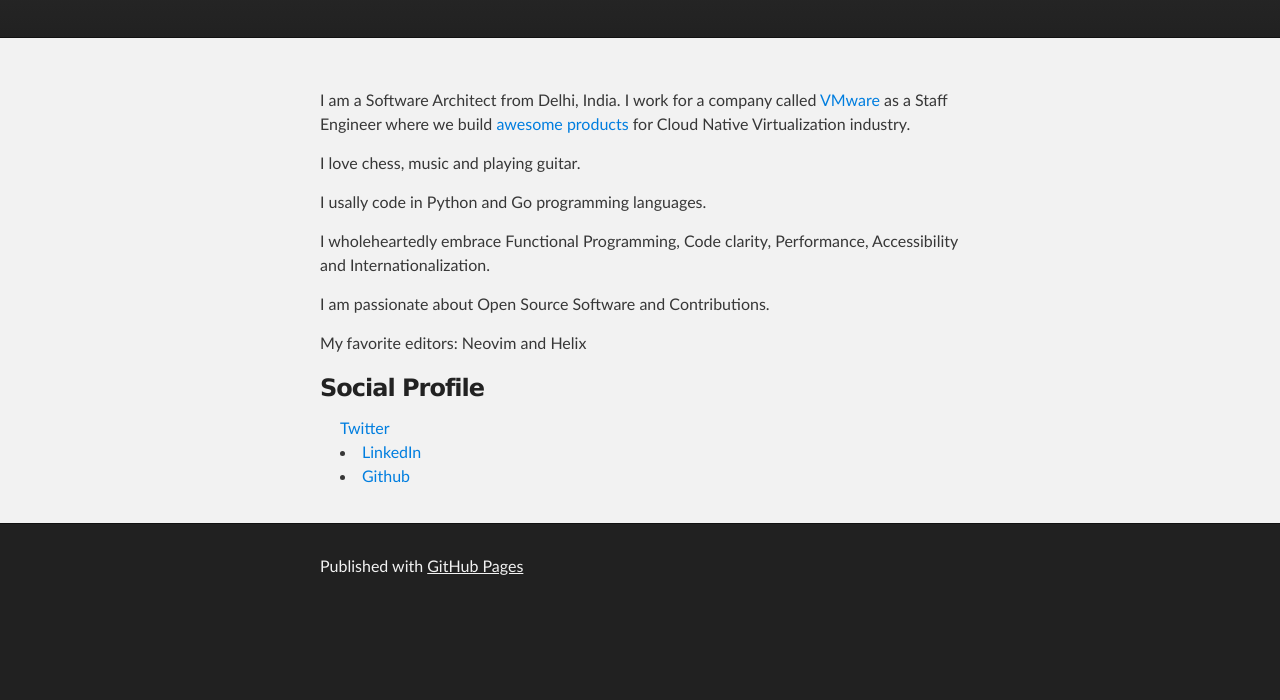
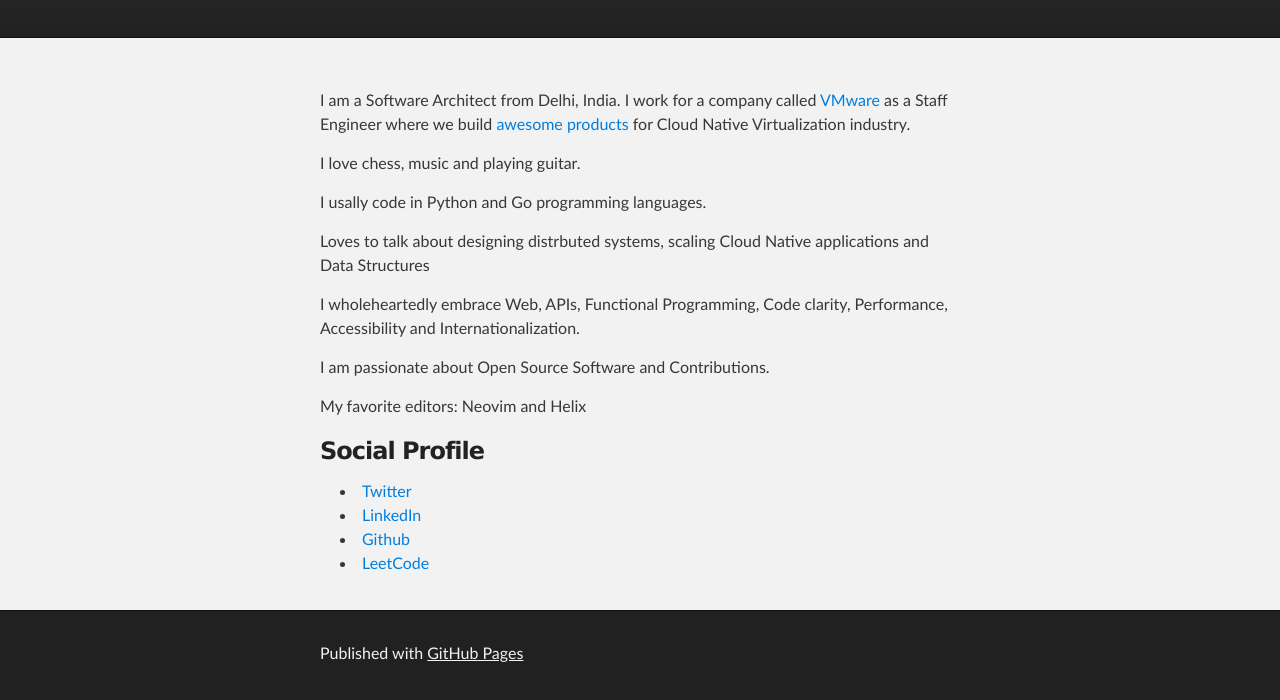
Before and after one commit to c0dehu1k/c0dehu1k.github.io, a plain HTML site: page index.html in a window 1280 px wide. Shown: the part 208-908 px from the top of the page. Before the commit the page ends 821 px from the top, so only its background shows below. Drawn offline with Linux system fonts and the light colour scheme.

Commit message:
My github Website

```diff
--- a/index.html
+++ b/index.html
@@ -35,17 +35,19 @@
 
       <p>I love chess, music and playing guitar.</p>
       <p>I usally code in Python and Go programming languages. </p>
-      <p>I wholeheartedly embrace Functional Programming, Code clarity, Performance, Accessibility and
+      <p>Loves to talk about designing distrbuted systems, scaling Cloud Native applications and Data Structures </p>
+      <p>I wholeheartedly embrace Web, APIs, Functional Programming, Code clarity, Performance, Accessibility and
         Internationalization.</p>
       <p>I am passionate about Open Source Software and Contributions.</p>
-      <p>My favorite editors: <b>Neovim</b> and <b>Helix</b></p>
+      <p>My favorite editors: Neovim and Helix</p>
 
       <h3>
         <a name="support-or-contact" class="anchor" href="#support-or-contact"><span
             class="octicon octicon-link"></span></a>Social Profile
       </h3>
       <ul>
-        <a href="https://www.twitter.com/c0dehu1k">Twitter</a>
+        <li>
+          <a href="https://www.twitter.com/c0dehu1k">Twitter</a>
         </li>
         <li>
           <a href="https://www.linkedin.com/in/c0dehu1k">LinkedIn</a>
@@ -54,6 +56,9 @@
           <a href="https://www.github.com/c0dehu1k">Github</a>
         </li>
 
+        <li>
+          <a href="https://leetcode.com/c0dehu1k/">LeetCode</a>
+        </li>
     </section>
   </div>
 
```
